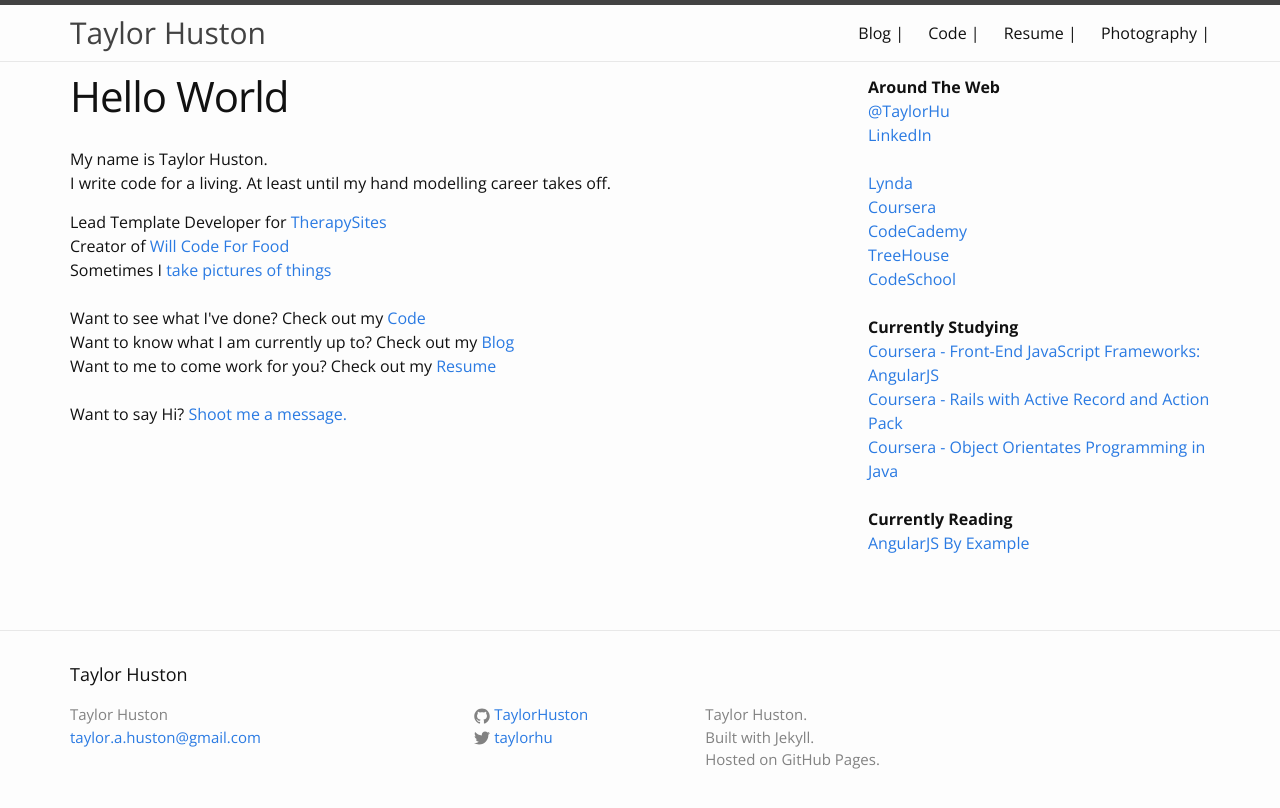
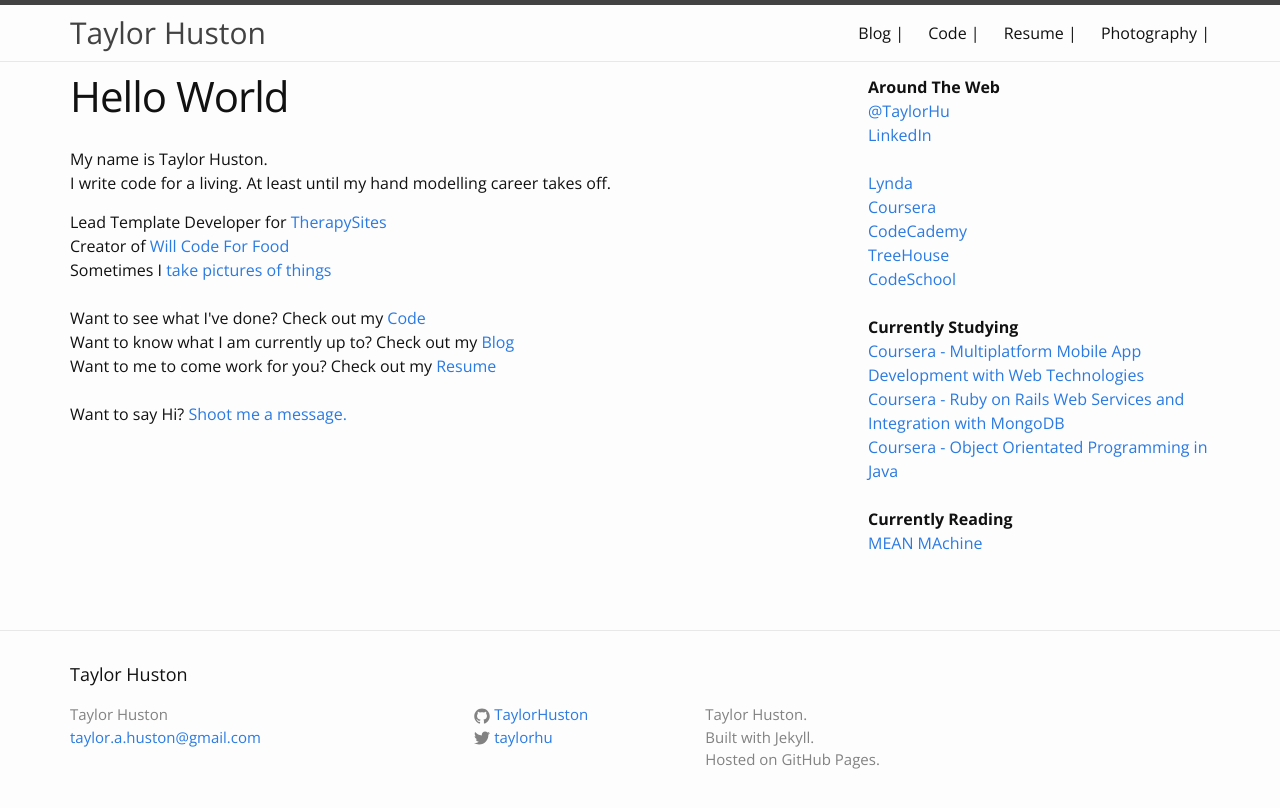
Before and after one commit to TaylorHuston/taylorhuston.github.io, a Jekyll site: the page built from index.html, in a window 1280 px wide. Shown: the top 808 px of the page. Built offline with Jekyll 4.4.1, drawn with Linux system fonts in a browser that asks for light colours; some web fonts are replaced.

Commit message:
Update SIdebar

```diff
--- a/_includes/sidebar.html
+++ b/_includes/sidebar.html
@@ -20,16 +20,16 @@
   <br />
   <strong>Currently Studying</strong>
   <br />
-  <a href="https://www.coursera.org/specializations/full-stack?utm_medium=listingPage" target="_blank">Coursera - Front-End JavaScript Frameworks: AngularJS</a>
+  <a href="https://www.coursera.org/specializations/full-stack?utm_medium=listingPage" target="_blank">Coursera - Multiplatform Mobile App Development with Web Technologies</a>
   <br />
-  <a href="https://www.coursera.org/specializations/ruby-on-rails?utm_medium=listingPage" target="_blank">Coursera - Rails with Active Record and Action Pack</a>
+  <a href="https://www.coursera.org/specializations/ruby-on-rails?utm_medium=listingPage" target="_blank">Coursera - Ruby on Rails Web Services and Integration with MongoDB</a>
   <br />
-    <a href="https://www.coursera.org/learn/object-oriented-java/home/info" target="_blank">Coursera - Object Orientates Programming in Java</a>
+  <a href="https://www.coursera.org/learn/object-oriented-java/home/info" target="_blank">Coursera - Object Orientated Programming in Java</a>
   <br />
   <br />
   <strong>Currently Reading</strong>
   <br />
-  <a href="https://www.packtpub.com/web-development/angularjs-example7" target="_blank">AngularJS By Example</a>
+  <a href="https://leanpub.com/mean-machine" target="_blank">MEAN MAchine</a>
 
 
 </div>
```
